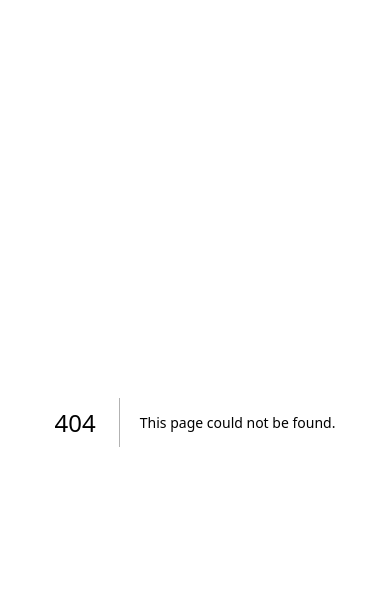
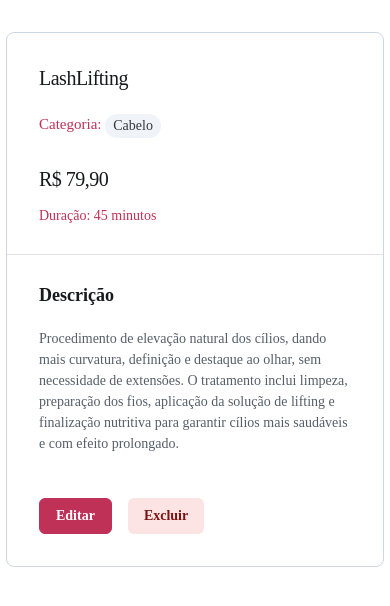
Before and after one commit to FragaTheus/sistema-agendamento-ca-studio-frontend, a Next.js app: page /procedures/id in a window 390 px wide. Before the commit this address had no page. Shown: the top 606 px of the page. Built offline with nearby package versions, Linux system fonts and the light colour scheme.

Commit message:
subindo para o ar para identificar mudancas no mobile

```diff
--- /dev/null
+++ b/src/app/procedures/id/page.tsx
@@ -0,0 +1,45 @@
+"use client";
+
+import { Card, Stack, Typography, Chip, Button, Divider } from "@mui/joy";
+
+export default function ProcedureDetailsPage() {
+  return (
+    <Stack alignItems="center" mt={4}>
+      <Card sx={{ width: "80%", p: 4 }}>
+        <Typography level="h4" mb={1}>
+          LashLifting
+        </Typography>
+
+        <Typography level="body-md" textColor="text.secondary">
+          Categoria: <Chip color="neutral">Cabelo</Chip>
+        </Typography>
+
+        <Typography level="h4" mt={2}>
+          R$ 79,90
+        </Typography>
+
+        <Typography level="body-sm" textColor="text.secondary">
+          Duração: 45 minutos
+        </Typography>
+
+        <Divider sx={{ my: 2 }} />
+
+        <Typography level="title-md">Descrição</Typography>
+        <Typography level="body-sm" mt={1}>
+          Procedimento de elevação natural dos cílios, dando mais curvatura,
+          definição e destaque ao olhar, sem necessidade de extensões. O
+          tratamento inclui limpeza, preparação dos fios, aplicação da solução
+          de lifting e finalização nutritiva para garantir cílios mais saudáveis
+          e com efeito prolongado.
+        </Typography>
+
+        <Stack direction="row" spacing={2} mt={4}>
+          <Button color="primary">Editar</Button>
+          <Button color="danger" variant="soft">
+            Excluir
+          </Button>
+        </Stack>
+      </Card>
+    </Stack>
+  );
+}
```
Also changed, not shown: src/app/auth/recovery/page.tsx (+0 -12 lines), src/app/procedures/new/page.tsx (added, +66 -0 lines), src/components/list/AppList.tsx (+8 -3 lines).
